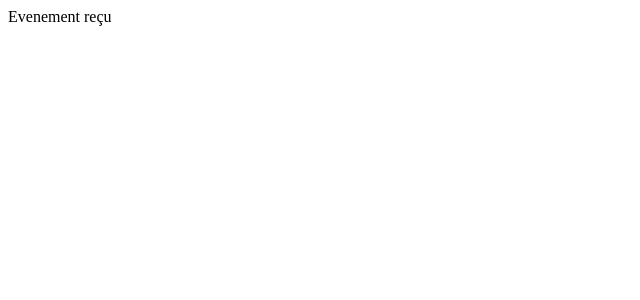
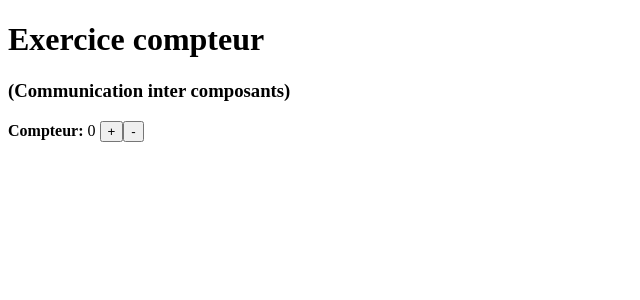
Before and after one commit to APdu77/Angular, an Angular app: page / in a window 1280 px wide. Shown: the top 300 px of the page, without its empty margins (0-640 px from the left). Built offline with nearby package versions, Linux system fonts and the light colour scheme.

Commit message:
ex output input

```diff
--- a/src/app/app.component.html
+++ b/src/app/app.component.html
@@ -1,4 +1 @@
-<app-book-details (eventDetected)="test = 'Evenement reçu'">
-</app-book-details>
-
-{{ test }}
+<app-parent></app-parent>
--- a/src/app/app.component.ts
+++ b/src/app/app.component.ts
@@ -6,5 +6,4 @@ import { Component } from '@angular/core';
   styleUrls: ['./app.component.css']
 })
 export class AppComponent {
-  test = 'Première valeur';
 }
--- a/src/app/app.module.ts
+++ b/src/app/app.module.ts
@@ -3,12 +3,14 @@ import { FormsModule } from '@angular/forms';
 import { BrowserModule } from '@angular/platform-browser';
 
 import { AppComponent } from './app.component';
-import { BookDetailsComponent } from './components/book-details/book-details.component';
+import { ChildComponent } from './components/child/child.component';
+import { ParentComponent } from './components/parent/parent.component';
 
 @NgModule({
   declarations: [
     AppComponent,
-    BookDetailsComponent,
+    ChildComponent,
+    ParentComponent,
   ],
   imports: [
     BrowserModule,
--- a/src/app/components/book-details/book-details.component.ts
+++ /dev/null
@@ -1,17 +0,0 @@
-import { Component, EventEmitter, Input, Output } from '@angular/core';
-
-@Component({
-  selector: 'app-book-details',
-  templateUrl: './book-details.component.html',
-  styleUrls: ['./book-details.component.css']
-})
-export class BookDetailsComponent {
-  @Output('eventDetected')
-  emitter = new EventEmitter();
-
-  constructor() {
-    setTimeout(() => {
-      this.emitter.emit();
-    }, 3000);
-  }
-}
--- /dev/null
+++ b/src/app/components/child/child.component.html
@@ -0,0 +1,8 @@
+<button
+  (click)="incrementCount.emit()">
+  +
+</button>
+<button
+  (click)="decrementCount.emit()">
+  -
+</button>
--- /dev/null
+++ b/src/app/components/child/child.component.ts
@@ -0,0 +1,13 @@
+import { Component, EventEmitter, Output } from '@angular/core';
+
+@Component({
+  selector: 'app-child',
+  templateUrl: './child.component.html',
+  styleUrls: ['./child.component.css']
+})
+export class ChildComponent {
+  @Output()
+  incrementCount = new EventEmitter();
+  @Output()
+  decrementCount = new EventEmitter();
+}
--- /dev/null
+++ b/src/app/components/parent/parent.component.html
@@ -0,0 +1,8 @@
+<h1>Exercice compteur</h1>
+<h3>(Communication inter composants)</h3>
+
+<strong>Compteur:</strong> {{ count }}
+<app-child
+  (incrementCount)="count = count+1"
+  (decrementCount)="count = count-1"
+  ></app-child>
--- /dev/null
+++ b/src/app/components/parent/parent.component.ts
@@ -0,0 +1,10 @@
+import { Component } from '@angular/core';
+
+@Component({
+  selector: 'app-parent',
+  templateUrl: './parent.component.html',
+  styleUrls: ['./parent.component.css']
+})
+export class ParentComponent {
+  count = 0;
+}
```
Also changed, not shown: src/app/components/child/child.component.css (added), src/app/components/parent/parent.component.css (added), 2 other files (tests, documents, lock files or other folders).
